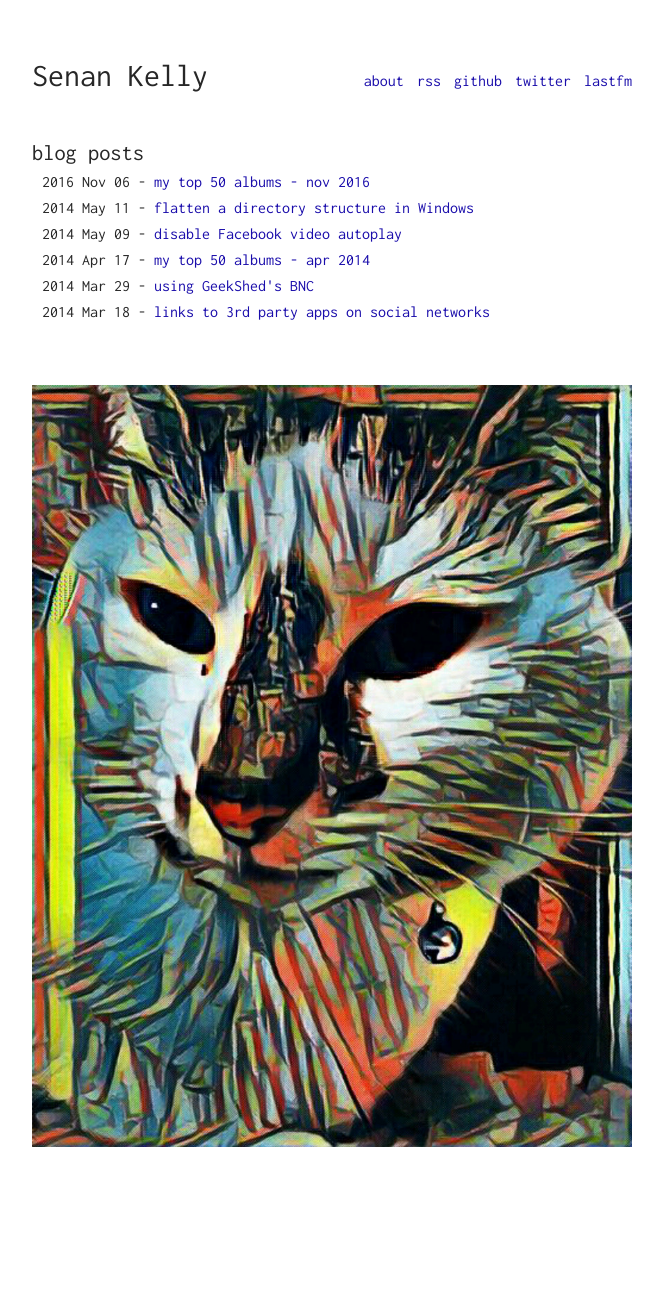
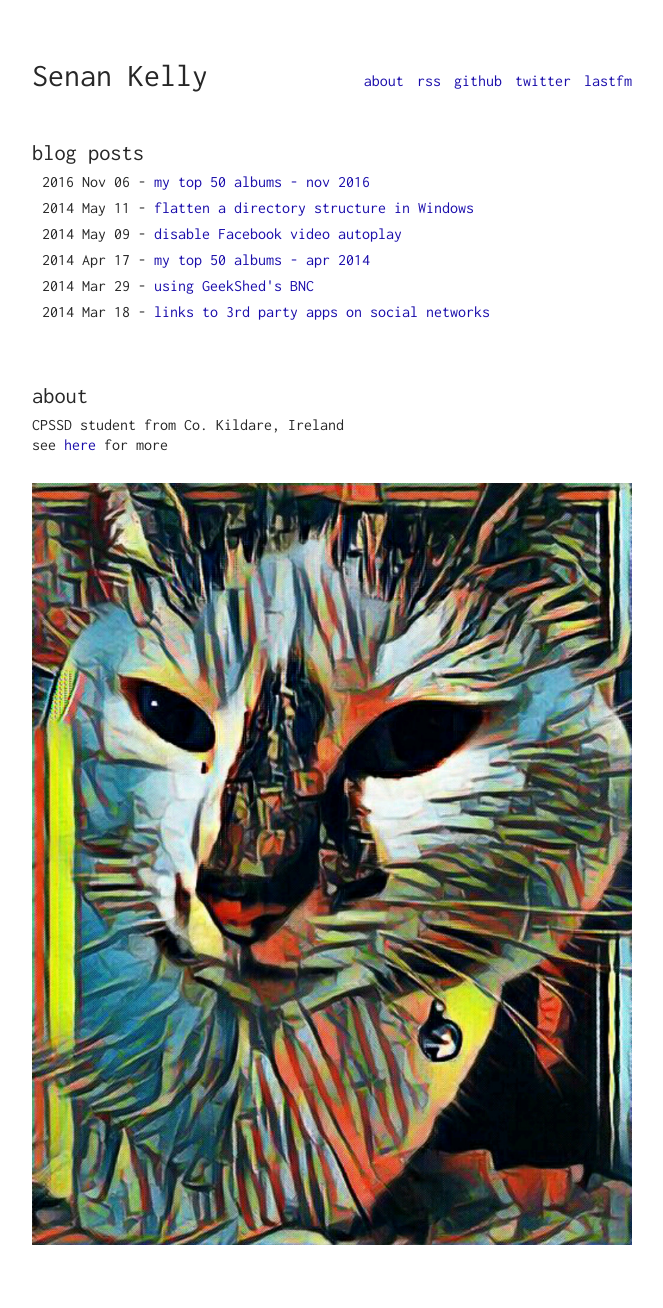
Before and after one commit to sentriz/xyz, a Jekyll site: the page built from index.html, in a window 1280 px wide. Shown: the whole page, without its empty margins (308-971 px from the left). Built offline with Jekyll 4.4.1, drawn with Linux system fonts in a browser that asks for light colours; before the commit the page ends 1210 px from its top, so only the background shows below that.

```diff
--- a/index.html
+++ b/index.html
@@ -11,6 +11,11 @@
     <h1>blog posts</h1>
     {% include blogs.html %}
 </div>
+<div class="blog">
+    <h1>about</h1>
+    <p>CPSSD student from Co. Kildare, Ireland</p>
+    see <a href='{{ site.baseurl }}/about'>here</a> for more
+</div>
 <div>
     <img class="foot-img" src="{{ site.baseurl }}purdy.jpg">
 </div>
```
